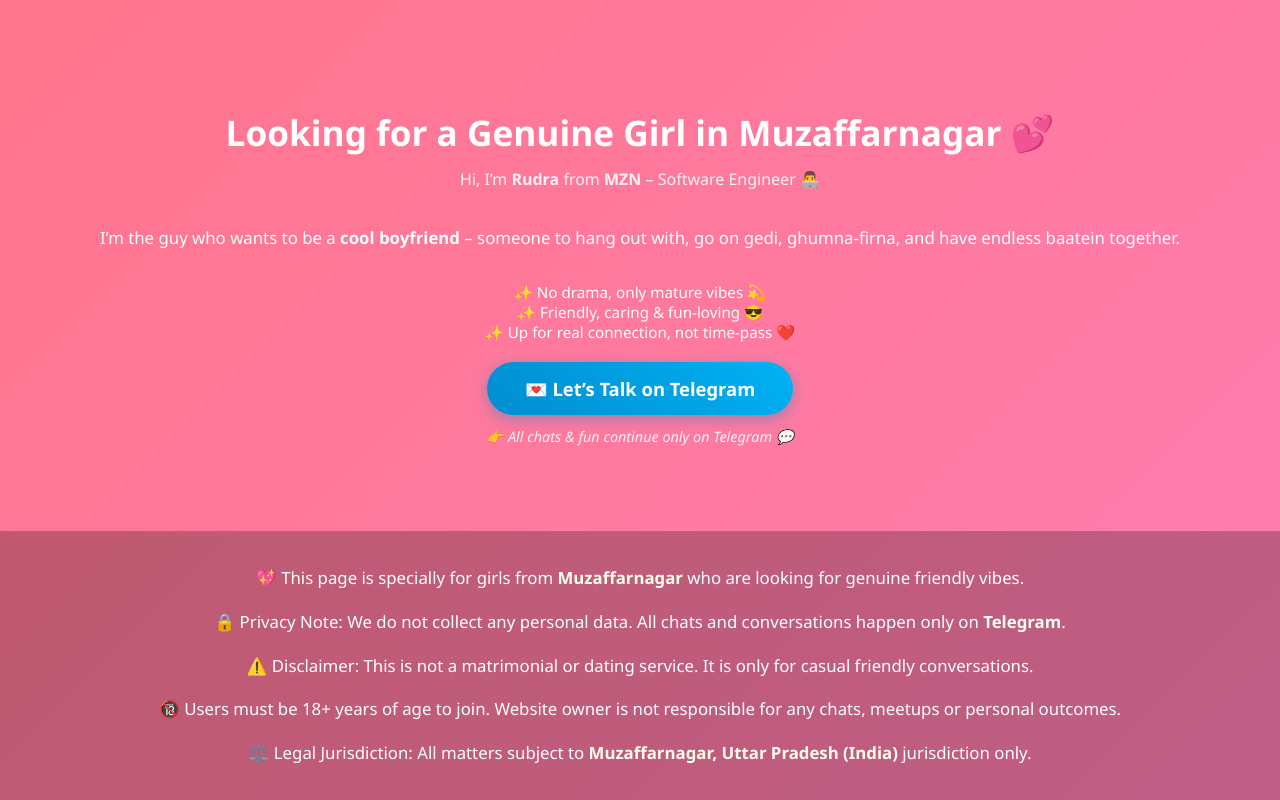
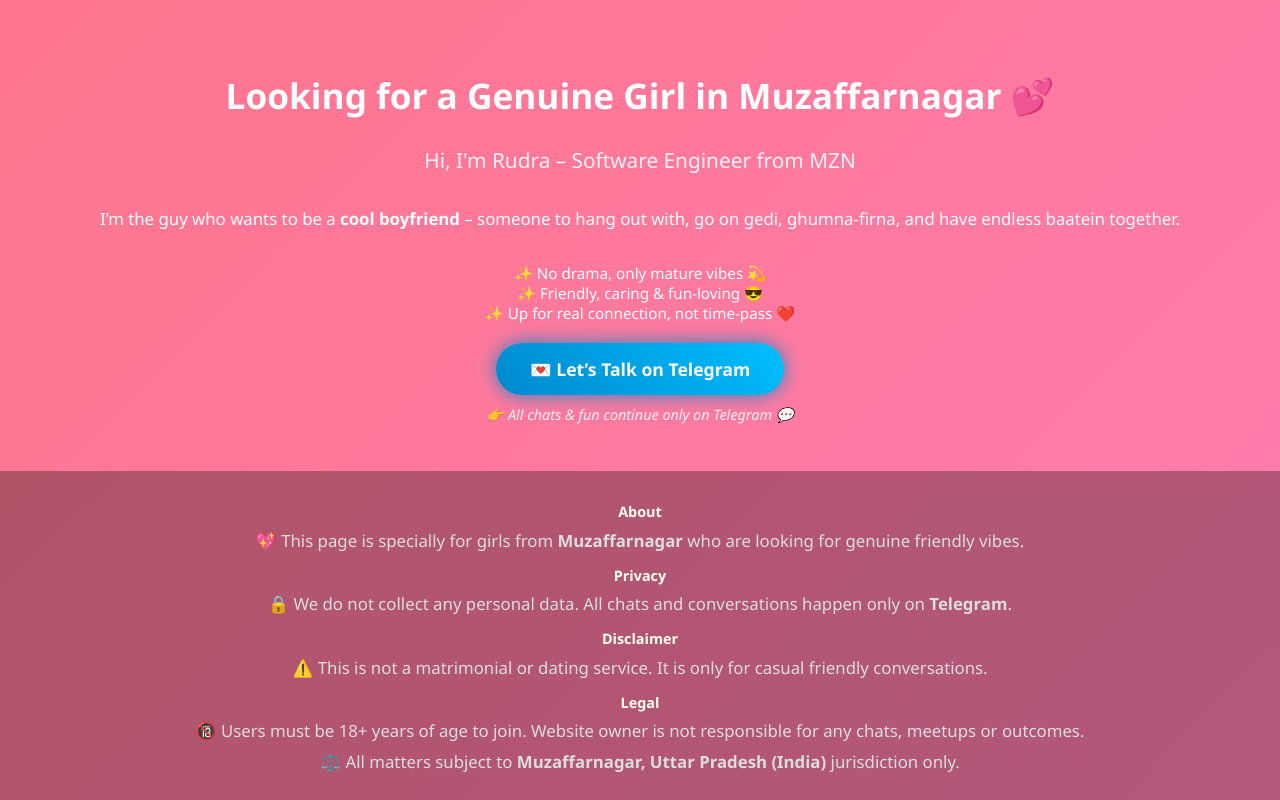
Before and after one commit to teoendbdko58-ship-it/ishqesukoon, a plain HTML site: page index.html in a window 1280 px wide. Drawn offline with Linux system fonts and the light colour scheme.

Commit message:
Update index.html

```diff
--- a/index.html
+++ b/index.html
@@ -3,7 +3,12 @@
 <head>
   <meta charset="UTF-8">
   <meta name="viewport" content="width=device-width, initial-scale=1.0">
-  <title>MZN Boyfriend Connect</title>
+  <title>Mzn Boyfriend Connect 💕</title>
+  <meta name="description" content="Looking for a genuine girl in Muzaffarnagar? Cool boyfriend vibes only – gedi, ghumna, baatein. Join me on Telegram ❤️">
+  <meta property="og:title" content="Mzn Boyfriend Connect 💕">
+  <meta property="og:description" content="Cool vibes, no drama. Let's connect on Telegram!">
+  <meta property="og:type" content="website">
+  <meta property="og:image" content="https://source.unsplash.com/600x400/?love,couple,friendship">
   <style>
     body {
       margin: 0;
@@ -25,12 +30,13 @@
     }
     h1 {
       font-size: 2.2rem;
-      margin-bottom: 12px;
+      margin-bottom: 10px;
     }
-    .intro {
-      font-size: 1rem;
+    h2 {
+      font-size: 1.3rem;
+      margin-bottom: 15px;
+      font-weight: normal;
       opacity: 0.9;
-      margin-bottom: 18px;
     }
     p {
       font-size: 1.05rem;
@@ -48,48 +54,52 @@
     }
     .btn-telegram {
       display: inline-block;
-      padding: 14px 38px;
-      font-size: 1.15rem;
+      padding: 14px 34px;
+      font-size: 1.1rem;
       font-weight: bold;
-      background: linear-gradient(45deg, #0088cc, #00bfff, #0099ff);
-      background-size: 300% 300%;
-      animation: gradientShift 5s ease infinite;
+      background: linear-gradient(45deg, #0088cc, #00bfff);
       color: white;
       text-decoration: none;
       border-radius: 50px;
       box-shadow: 0 4px 15px rgba(0, 136, 204, 0.4);
+      animation: glow 1.5s infinite alternate;
       transition: transform 0.2s, box-shadow 0.2s;
     }
     .btn-telegram:hover {
-      transform: scale(1.07);
+      transform: scale(1.08);
       box-shadow: 0 6px 20px rgba(0, 136, 204, 0.6);
     }
-    @keyframes gradientShift {
-      0% { background-position: 0% 50%; }
-      50% { background-position: 100% 50%; }
-      100% { background-position: 0% 50%; }
+    @keyframes glow {
+      from { box-shadow: 0 0 10px rgba(0,136,204,0.5); }
+      to { box-shadow: 0 0 20px rgba(0,136,204,0.9); }
     }
     .hint {
-      margin-top: 12px;
+      margin-top: 10px;
       font-size: 0.9rem;
       opacity: 0.9;
       font-style: italic;
     }
     footer {
-      padding: 18px 15px;
+      padding: 20px;
       font-size: 0.8rem;
-      background: rgba(0,0,0,0.25);
+      background: rgba(0,0,0,0.3);
       line-height: 1.5;
     }
-    footer b {
+    footer h4 {
+      margin: 10px 0 5px;
+      font-size: 0.9rem;
       color: #ffe;
+    }
+    footer p {
+      margin: 4px 0;
+      color: #ddd;
     }
   </style>
 </head>
 <body>
   <main>
     <h1>Looking for a Genuine Girl in Muzaffarnagar 💕</h1>
-    <div class="intro">Hi, I’m <b>Rudra</b> from <b>MZN</b> – Software Engineer 👨‍💻</div>
+    <h2>Hi, I'm Rudra – Software Engineer from MZN</h2>
     <p>
       I’m the guy who wants to be a <b>cool boyfriend</b> –
       someone to hang out with, go on gedi, ghumna-firna,
@@ -107,11 +117,15 @@
   </main>
 
   <footer>
+    <h4>About</h4>
     <p>💖 This page is specially for girls from <b>Muzaffarnagar</b> who are looking for genuine friendly vibes.</p>
-    <p>🔒 Privacy Note: We do not collect any personal data. All chats and conversations happen only on <b>Telegram</b>.</p>
-    <p>⚠️ Disclaimer: This is not a matrimonial or dating service. It is only for casual friendly conversations.</p>
-    <p>🔞 Users must be 18+ years of age to join. Website owner is not responsible for any chats, meetups or personal outcomes.</p>
-    <p>⚖️ Legal Jurisdiction: All matters subject to <b>Muzaffarnagar, Uttar Pradesh (India)</b> jurisdiction only.</p>
+    <h4>Privacy</h4>
+    <p>🔒 We do not collect any personal data. All chats and conversations happen only on <b>Telegram</b>.</p>
+    <h4>Disclaimer</h4>
+    <p>⚠️ This is not a matrimonial or dating service. It is only for casual friendly conversations.</p>
+    <h4>Legal</h4>
+    <p>🔞 Users must be 18+ years of age to join. Website owner is not responsible for any chats, meetups or outcomes.</p>
+    <p>⚖️ All matters subject to <b>Muzaffarnagar, Uttar Pradesh (India)</b> jurisdiction only.</p>
   </footer>
 </body>
 </html>
```
